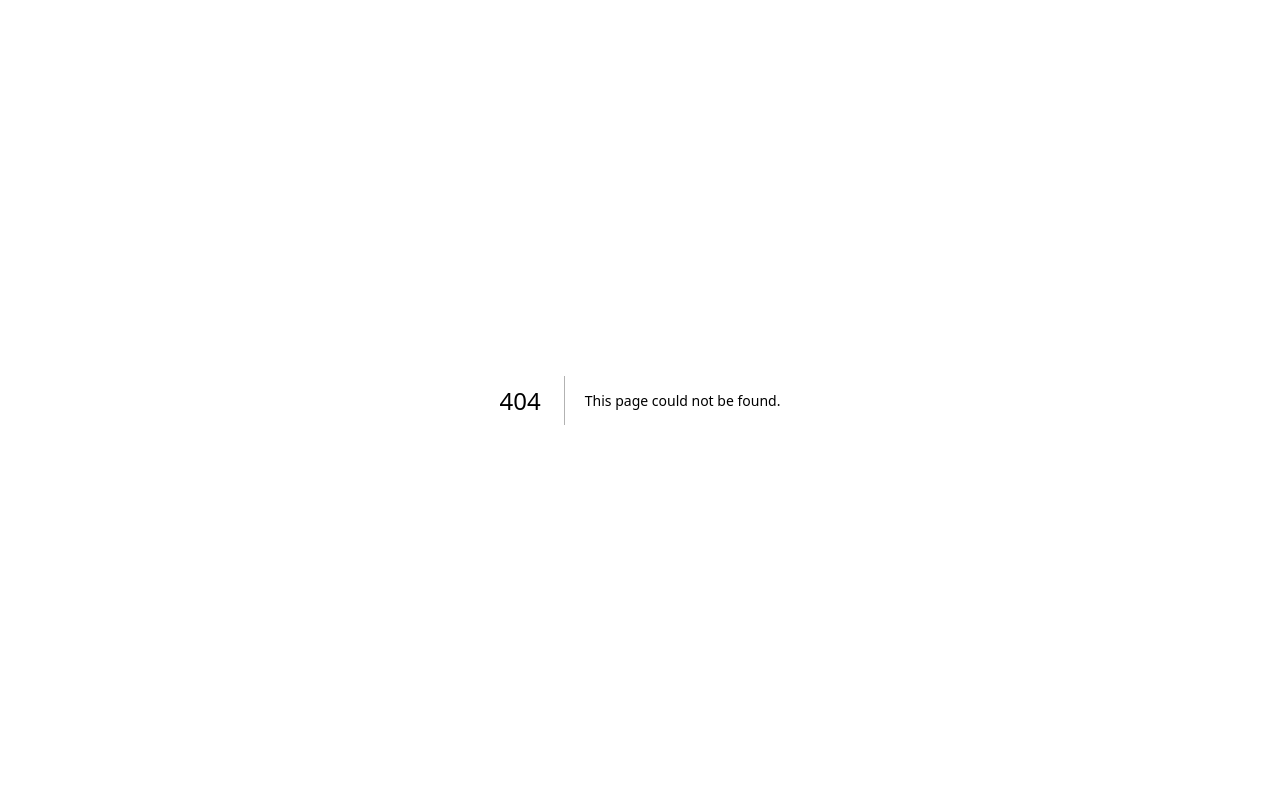
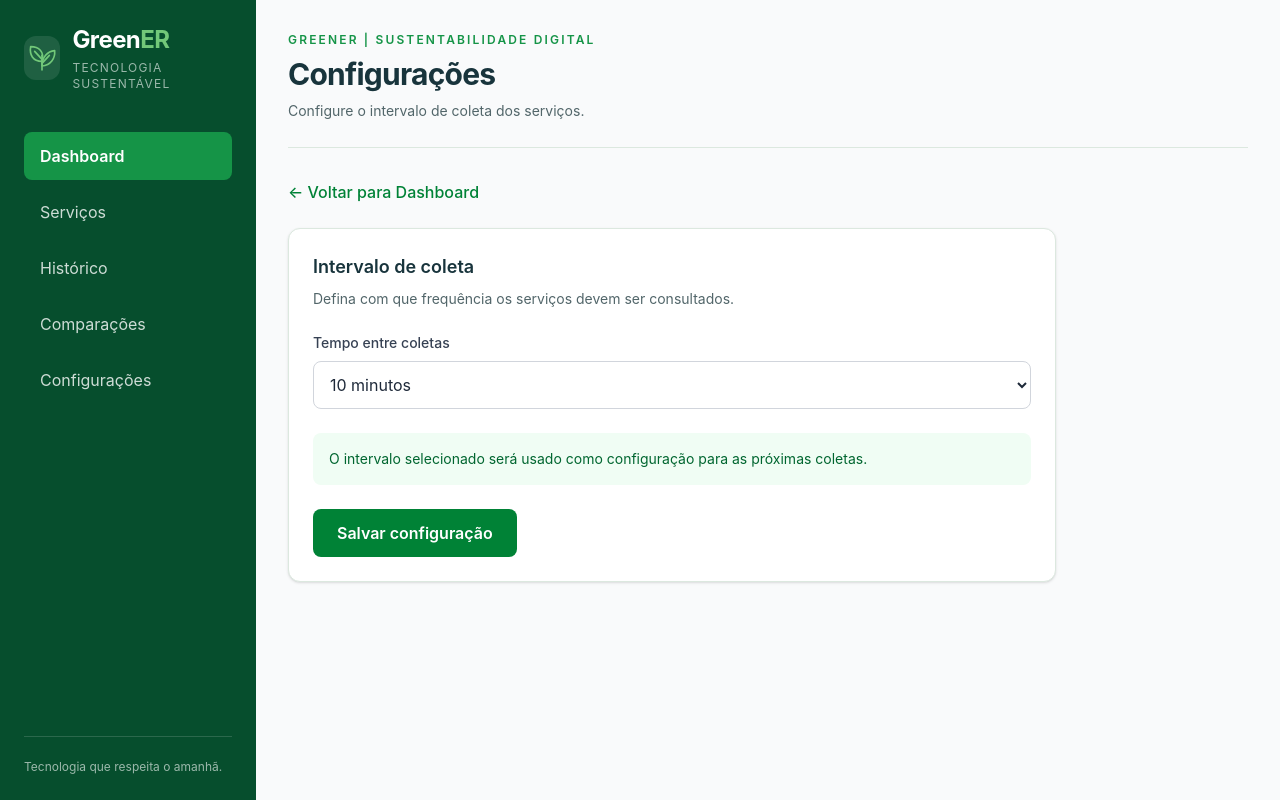
Before and after one commit to devmaster-organizations/greener, a Next.js app in the folder frontend/: page /configuracoes in a window 1280 px wide. Before the commit this address had no page. Built offline with nearby package versions, Linux system fonts and the light colour scheme.

Commit message:
feat: adiciona tela de configuracoes

```diff
--- /dev/null
+++ b/frontend/src/app/configuracoes/page.tsx
@@ -0,0 +1,84 @@
+
+"use client";
+
+import { useState } from "react";
+import Link from "next/link";
+import Sidebar from "../../components/layout/Sidebar";
+import Header from "../../components/layout/Header";
+
+export default function Configuracoes() {
+  const [intervalo, setIntervalo] = useState("10");
+
+  function salvarConfiguracao() {
+    alert(`Intervalo selecionado: ${intervalo} minutos`);
+  }
+
+  return (
+    <div className="flex min-h-screen bg-gray-50">
+      <Sidebar />
+
+      <main className="min-w-0 flex-1 p-8">
+        <Header
+          titulo="Configurações"
+          descricao="Configure o intervalo de coleta dos serviços."
+        />
+
+        <div className="mb-6">
+          <Link
+            href="/dashboard"
+            className="text-green-700 hover:text-green-900 font-medium"
+          >
+            ← Voltar para Dashboard
+          </Link>
+        </div>
+
+        <section className="max-w-3xl rounded-xl border border-[#DCE8DF] bg-white p-6 shadow-sm">
+          <h2 className="text-lg font-semibold text-[#18343C]">
+            Intervalo de coleta
+          </h2>
+
+          <p className="mt-2 text-sm text-[#52666A]">
+            Defina com que frequência os serviços devem ser consultados.
+          </p>
+
+          <div className="mt-6">
+            <label
+              htmlFor="intervalo"
+              className="mb-2 block text-sm font-medium text-gray-700"
+            >
+              Tempo entre coletas
+            </label>
+
+            <select
+              id="intervalo"
+              value={intervalo}
+              onChange={(e) => setIntervalo(e.target.value)}
+              className="w-full rounded-lg border border-gray-300 bg-white p-3 text-gray-800 focus:border-green-600 focus:outline-none focus:ring-2 focus:ring-green-100"
+            >
+              <option value="1">1 minuto</option>
+              <option value="5">5 minutos</option>
+              <option value="10">10 minutos</option>
+              <option value="15">15 minutos</option>
+              <option value="30">30 minutos</option>
+              <option value="60">60 minutos</option>
+            </select>
+          </div>
+
+          <div className="mt-6 rounded-lg bg-green-50 p-4">
+            <p className="text-sm text-green-800">
+              O intervalo selecionado será usado como configuração
+              para as próximas coletas.
+            </p>
+          </div>
+
+          <button
+            onClick={salvarConfiguracao}
+            className="mt-6 rounded-lg bg-green-700 px-6 py-3 font-semibold text-white transition hover:bg-green-800"
+          >
+            Salvar configuração
+          </button>
+        </section>
+      </main>
+    </div>
+  );
+}
--- a/frontend/src/components/layout/Sidebar.tsx
+++ b/frontend/src/components/layout/Sidebar.tsx
@@ -73,7 +73,7 @@ export default function Sidebar() {
 
           <li>
             <a
-              href="#configuracoes"
+              href="/configuracoes"
               className="block rounded-lg px-4 py-3 text-white/80 transition-colors hover:bg-white/10 hover:text-white"
             >
               Configurações
```
